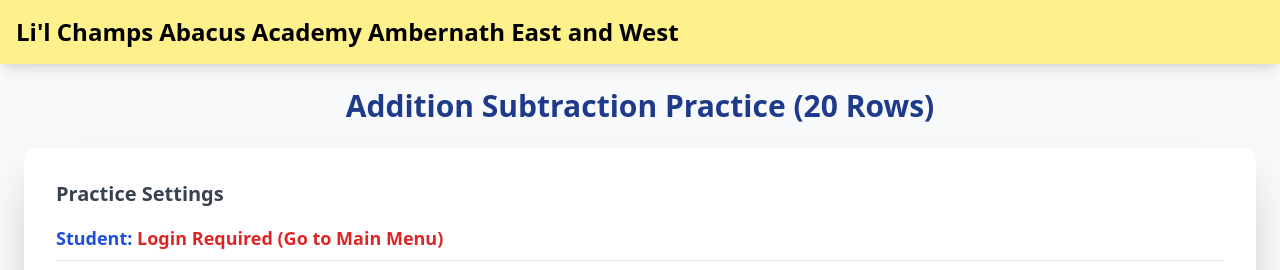
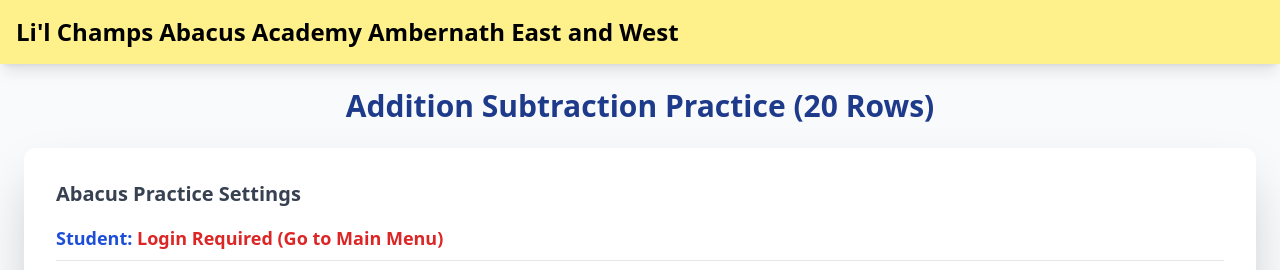
Before and after one commit to lilchampsabacus/lilchampsabacus.co.in, a plain HTML site: page 2D20R.html in a window 1280 px wide. Shown: the top 270 px of the page. Drawn offline with nearby package versions, Linux system fonts and the light colour scheme.

Commit message:
Update 2D20R.html

```diff
--- a/2D20R.html
+++ b/2D20R.html
@@ -59,7 +59,7 @@
         <h2 class="text-3xl font-extrabold text-blue-900 mb-6 text-center">Addition Subtraction Practice (20 Rows)</h2>
 
         <section id="start-screen" class="bg-white p-8 rounded-xl shadow-2xl transition-all duration-500 ease-in-out">
-            <h3 class="text-xl font-semibold mb-4 text-gray-700">Practice Settings</h3>
+            <h3 class="text-xl font-semibold mb-4 text-gray-700">Abacus Practice Settings</h3>
             <div class="text-lg font-bold text-blue-700 mb-4 border-b pb-2">
                 Student: <span id="auto-student-name-display" class="text-blue-900">... Loading ...</span>
             </div>
```
